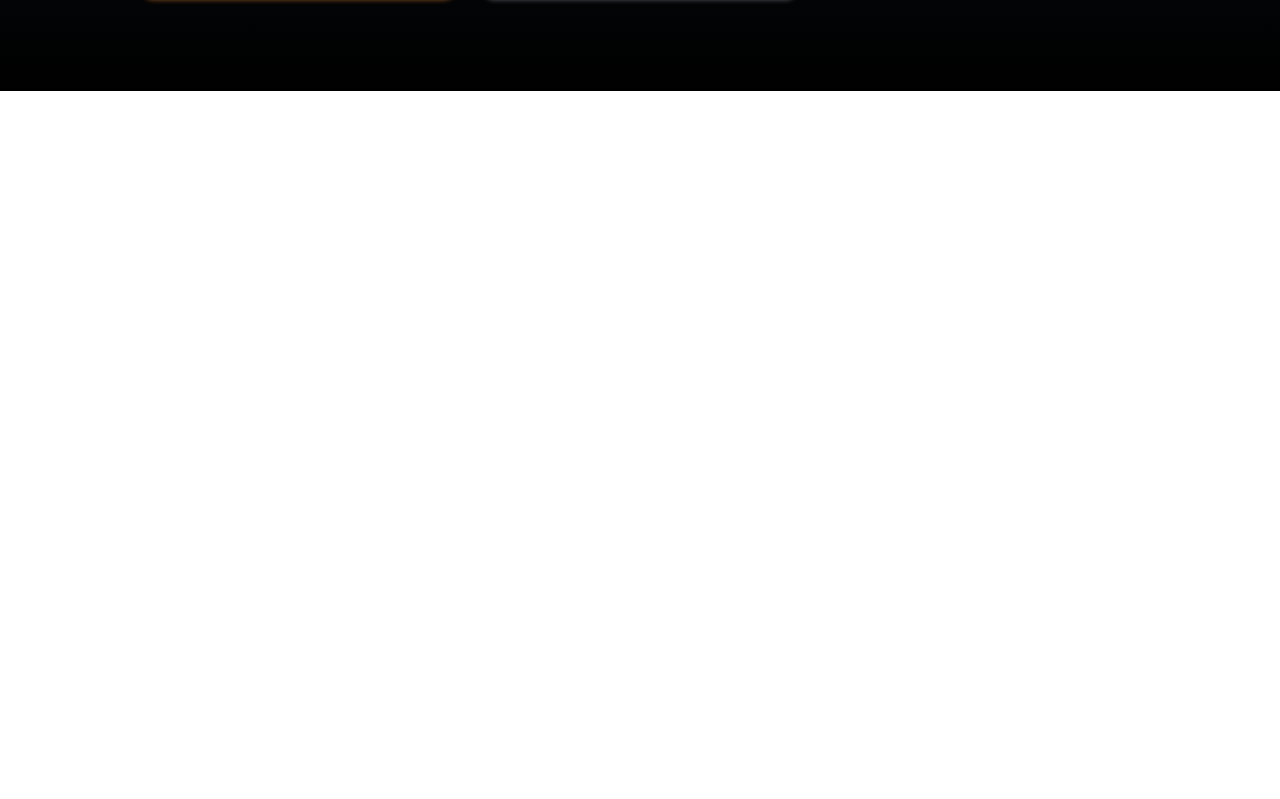
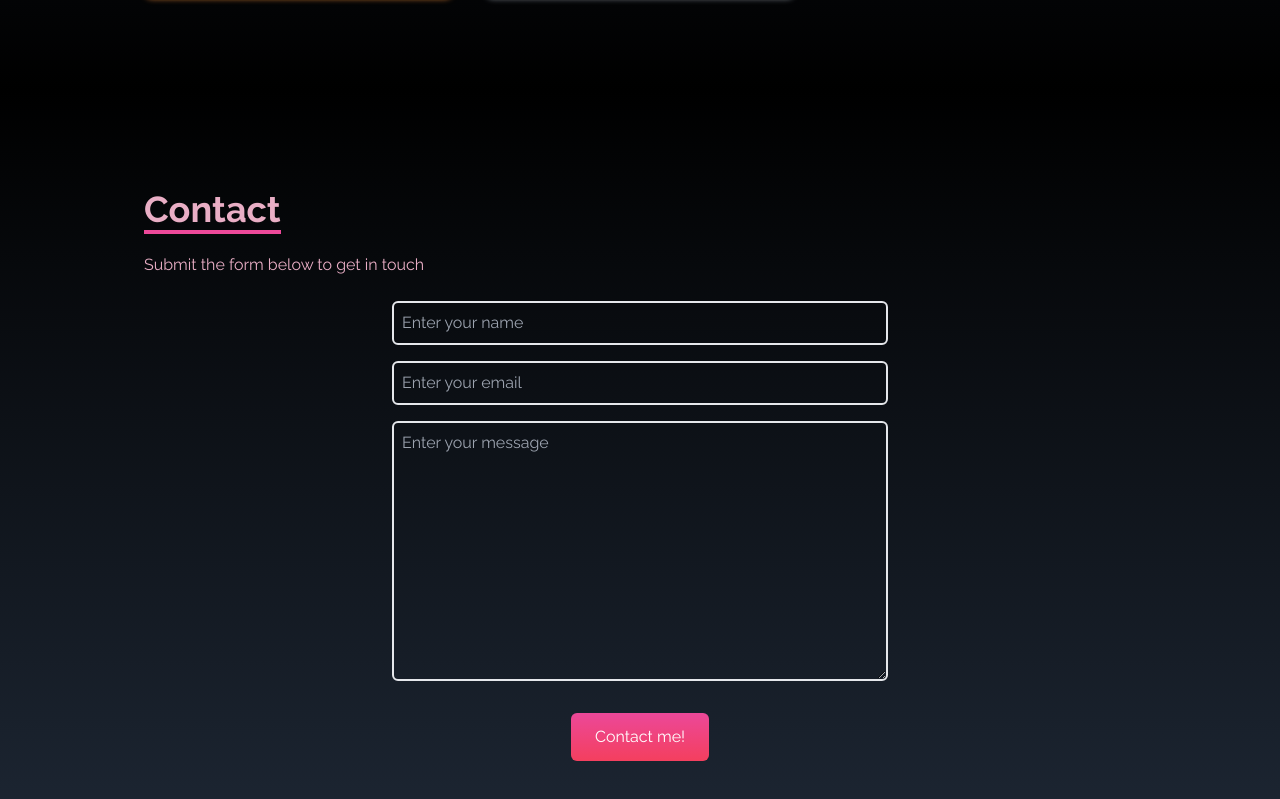
Before and after one commit to ashley-christensen/portfolio-tailwind, a React (Create React App) app: page / in a window 1280 px wide. Shown: the part 4095-4894 px from the top of the page. Before the commit the page ends 4186 px from the top, so only its background shows below. Built offline with nearby package versions, Linux system fonts and the light colour scheme.

Commit message:
Contact Form

```diff
--- a/src/App.js
+++ b/src/App.js
@@ -4,6 +4,7 @@
 import About from './components/About';
 import Portfolio from './components/Portfolio';
 import Experience from './components/Experience';
+import Contact from './components/Contact';
 
 function App() {
   return (
@@ -13,8 +14,7 @@
       <About />
       <Portfolio />
       <Experience />
-
-
+      <Contact />
       <SocialLinks />
     </div>
   );
--- /dev/null
+++ b/src/components/Contact.jsx
@@ -0,0 +1,44 @@
+import React from 'react';
+
+const Contact = () => {
+	return (
+		<div name='contact' className='w-full h-screen bg-gradient-to-b from-black to-gray-800 p-4 textLink'>
+			<div className='flex flex-col p-4 justify-center max-w-screen-lg mx-auto h-full'>
+				<div classname='pb-8'>
+					<p className='text-4xl font-bold inline border-b-4 border-pink-500'>Contact</p>
+					<p className='py-6'>Submit the form below to get in touch</p>
+				</div>
+
+				<div className='flex justify-center items-center'>
+					<form
+						action='https://getform.io/f/4212f9f2-cac5-4123-8276-d3eadad88336'
+						method='POST'
+						className='flex flex-col w-full md:w-1/2'>
+						<input
+							type='text'
+							name='name'
+							placeholder='Enter your name'
+							className='p-2 bg-transparent border-2 rounded-md text-white focus:outline-none'
+						/>
+						<input
+							type='text'
+							name='email'
+							placeholder='Enter your email'
+							className='my-4 p-2 bg-transparent border-2 rounded-md text-white focus:outline-none'
+						/>
+						<textarea
+							name='message'
+							placeholder='Enter your message'
+							rows='10'
+							className='p-2 bg-transparent border-2 rounded-md text-white focus:outline-none'></textarea>
+						<button className='text-white bg-gradient-to-b from-pink-500 to-rose-500 px-6 py-3 my-8 mx-auto flex items-center rounded-md hover:scale-110 duration-300'>
+							Contact me!
+						</button>
+					</form>
+				</div>
+			</div>
+		</div>
+	);
+};
+
+export default Contact;
--- a/src/components/Experience.jsx
+++ b/src/components/Experience.jsx
@@ -4,7 +4,7 @@
 import react from '../assets/react.png';
 import tailwind from '../assets/tailwind.png';
 import bootstrap from '../assets/bootstrap.svg';
-import sql from '../assets/SQLL.png';
+import sql from '../assets/SQL.png';
 import mongo from '../assets/mongodb.png';
 import github from '../assets/github.png';
 import node from '../assets/node.png';
@@ -57,7 +57,7 @@
 		{
 			id: 8,
 			src: mongo,
-			title: 'MongoDB',
+			title: 'MongoDB / Atlas/ Compass',
 			style: 'shadow-green-300',
 		},
 		{
```
Also changed, not shown: src/assets/SQL.png (renamed from src/assets/SQLL.png), src/assets/postgresql.svg (deleted).
